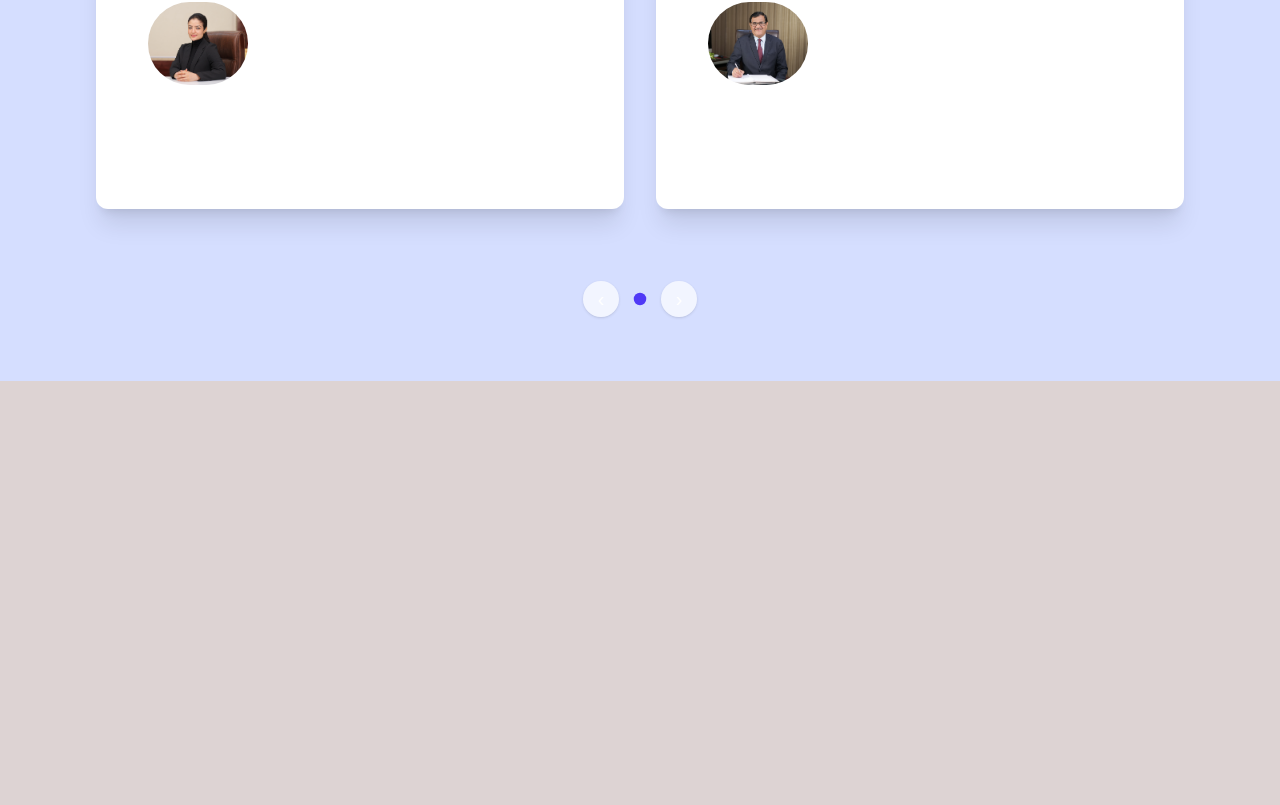
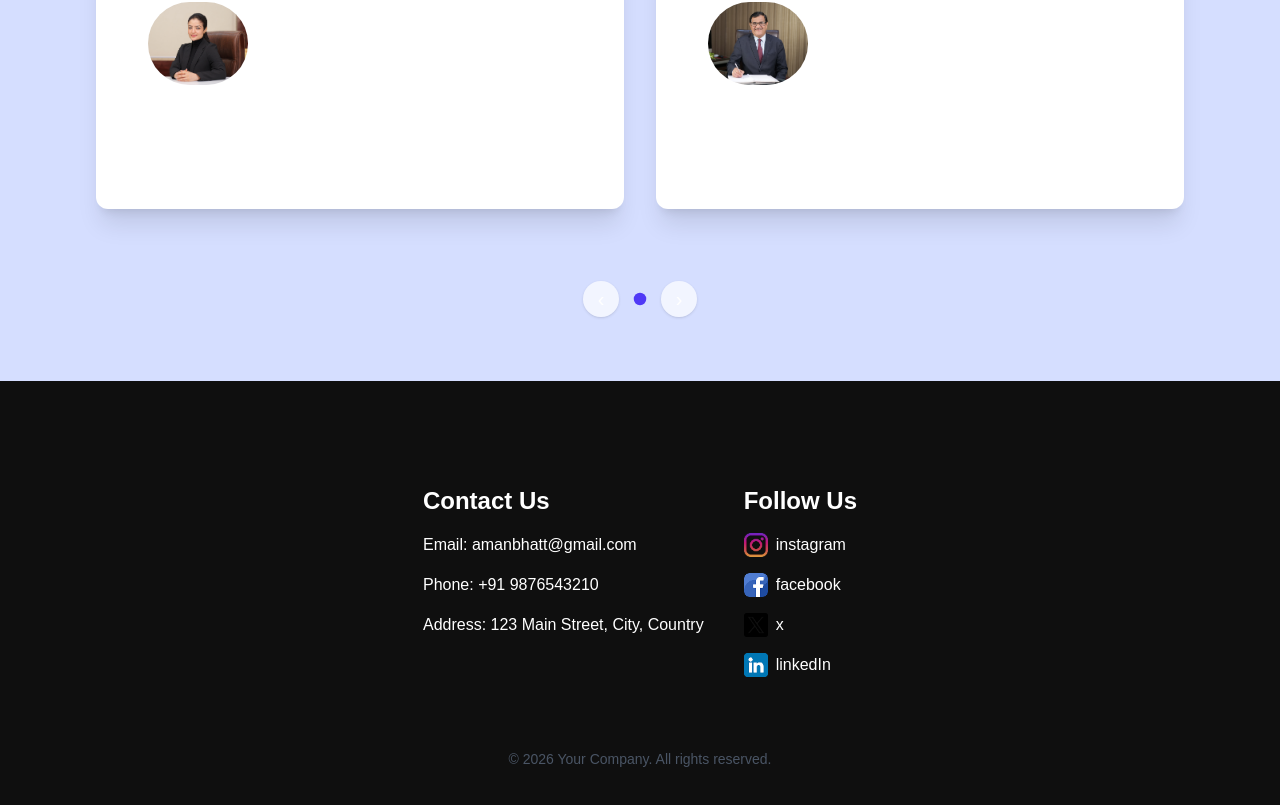
Before and after one commit to Kakrote/portfolio-template, a Next.js app: page / in a window 1280 px wide. Shown: the part 3883-4688 px from the top of the page. Before the commit the page ends 4264 px from the top, so only its background shows below. Built offline with nearby package versions, Linux system fonts and the light colour scheme; a web font is replaced by a local one.

Commit message:
added footer

```diff
--- a/app/page.tsx
+++ b/app/page.tsx
@@ -5,6 +5,7 @@ import WorkProcess from "@/components/sections/work_Process"
 import CtaCard from "@/components/sections/ctaCard"
 import MyServices from "@/components/sections/myServices"
 import Testimonial from "@/components/sections/testimonial"
+import Footer from "@/components/sections/footer"
 
 export default function Page() {
   return (
@@ -15,6 +16,7 @@ export default function Page() {
       <CtaCard data={data.ctaCard} />
       <MyServices data={{description:data.myServices.description, services:data.myServices.services}} />
       <Testimonial data={data.testimonials} />
+      <Footer data={{email:data.footer.email, phone:data.footer.phone, address:data.footer.address, socialMedia:data.footer.socialMedia}} />
     </main>
   )
 }
--- /dev/null
+++ b/components/sections/footer/index.tsx
@@ -0,0 +1,40 @@
+type SocialMedia={
+    label:string
+    href:string
+    logo:string
+}
+
+type footerData={
+    email:string
+    phone:string
+    address:string
+    socialMedia:SocialMedia[]
+}
+
+
+export default function Footer({data}:{data:footerData}){
+    return (
+        <footer className="bg-[#0f0f0f] w-full py-16 flex flex-col items-center justify-center gap-8 text-white p-10">
+            <div className="flex flex-col md:flex-row gap-10 w-full justify-center container  p-10">
+                <div className="flex flex-col gap-4">
+                    <h2 className="text-2xl font-bold">Contact Us</h2>
+                    <p>Email: {data.email}</p>
+                    <p>Phone: {data.phone}</p>
+                    <p>Address: {data.address}</p>
+                </div>
+                <div className="flex flex-col gap-4">
+                    <h2 className="text-2xl font-bold">Follow Us</h2>
+                    <div className="flex flex-col gap-4">
+                        {data.socialMedia.map((social, index) => (
+                            <a key={index} href={social.href} target="_blank" rel="noopener noreferrer" className="flex items-center gap-2">
+                                <img src={social.logo} alt={social.label} width={24} height={   24} />
+                                {social.label}
+                            </a>
+                        ))}
+                    </div>
+                </div>
+            </div>
+            <p className="text-sm text-gray-600">&copy; {new Date().getFullYear()} Your Company. All rights reserved.</p>
+        </footer>
+    )
+}
--- a/content/rahul.json
+++ b/content/rahul.json
@@ -124,5 +124,16 @@
   "testimonials":[
     {"name":"Ankita Joshi","title":"VP Uttaranchal University","desciption":"\"Our Instagram growth doubled within 2 months. The strategy and consistency were amazing.\"","image":"/images/testimonial/ak.jpg"},
     {"name":"Dharam Bhuddi","title":"VC Uttaranchal University","desciption":"\"Professional, creative, and data-driven. Our engagement rate went from 2% to 8%.\"","image":"/images/testimonial/db.jpg"}
-  ]
+  ],
+  "footer":{
+    "email":"amanbhatt@gmail.com",
+    "phone":"+91 9876543210",
+    "address":"123 Main Street, City, Country",
+    "socialMedia":[
+      {"label":"instagram","href":"#","logo":"/images/icons/socials/insta.png"},
+      {"label":"facebook","href":"#","logo":"/images/icons/socials/facebook.png"},
+      {"label":"x","href":"#","logo":"/images/icons/socials/x.png"},
+      {"label":"linkedIn","href":"#","logo":"/images/icons/socials/linkedIn.png"}
+    ]
+  }
 }
```
